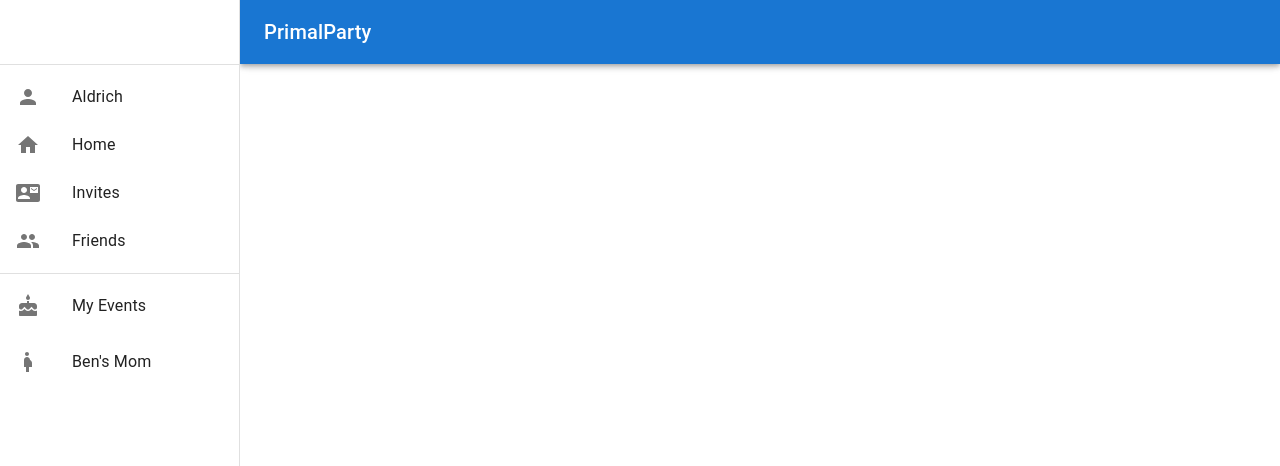
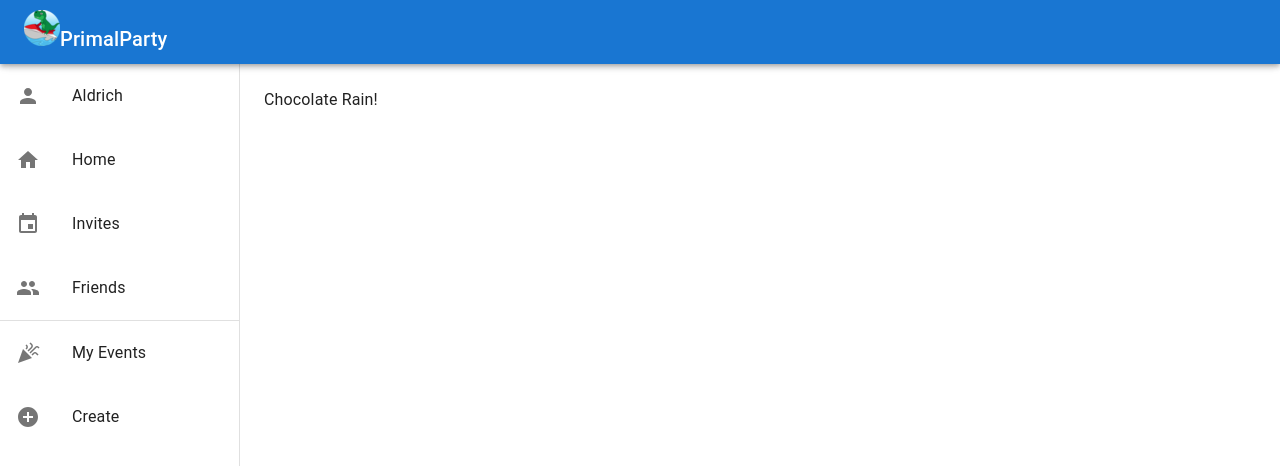
Before and after one commit to Ben2W/PrimalPartyFrontend, a React (Create React App) app: page /dashboard in a window 1280 px wide. Shown: the top 466 px of the page. Built offline with nearby package versions, Linux system fonts and the light colour scheme.

Commit message:
Clipped SideBar + Helper Functions
Finished Clipped SideBar and added helper functions.
ListItemHelper returns a Div for a ListItem, given an ID.
TextHelper returns a String of text given an integer ID.
IconHelper returns an Icon Element given an integer ID as well.

```diff
--- /dev/null
+++ b/src/components/Sidebar/ClippedSideBar.js
@@ -0,0 +1,57 @@
+import * as React from 'react';
+import Box from '@mui/material/Box';
+import Drawer from '@mui/material/Drawer';
+import AppBar from '@mui/material/AppBar';
+import CssBaseline from '@mui/material/CssBaseline';
+import Toolbar from '@mui/material/Toolbar';
+import List from '@mui/material/List';
+import Typography from '@mui/material/Typography';
+import Divider from '@mui/material/Divider';
+import ListItem from '@mui/material/ListItem';
+import ListItemIcon from '@mui/material/ListItemIcon';
+import ListItemText from '@mui/material/ListItemText';
+import ListItemHelper from "./ListItemHelper"
+import PrimalJetLogo from "./resizedLogo.png"
+
+const drawerWidth = 240;
+
+export default function ClippedDrawer() {
+  return (
+    <Box sx={{ display: 'flex' }}>
+      <CssBaseline />
+      <AppBar position="fixed" sx={{ zIndex: (theme) => theme.zIndex.drawer + 1 }}>
+        <Toolbar>
+          <Typography variant="h6" noWrap component="div">
+          <img src={PrimalJetLogo}/ >
+            PrimalParty
+          </Typography>
+        </Toolbar>
+      </AppBar>
+      <Drawer
+        variant="permanent"
+        sx={{
+          width: drawerWidth,
+          flexShrink: 0,
+          [`& .MuiDrawer-paper`]: { width: drawerWidth, boxSizing: 'border-box' },
+        }}
+      >
+        <Toolbar />
+        <Box sx={{ overflow: 'auto' }}>
+            {ListItemHelper(1)}
+            {ListItemHelper(2)}
+            {ListItemHelper(3)}
+            {ListItemHelper(4)}
+            <Divider />
+            {ListItemHelper(5)}
+            {ListItemHelper(6)}
+        </Box>
+      </Drawer>
+      <Box component="main" sx={{ flexGrow: 1, p: 3 }}>
+        <Toolbar />
+        <Typography paragraph>
+            Chocolate Rain!
+        </Typography>
+      </Box>
+    </Box>
+  );
+}
--- /dev/null
+++ b/src/components/Sidebar/IconHelper.js
@@ -0,0 +1,27 @@
+import React from "react";
+import DisabledByDefaultIcon from '@mui/icons-material/DisabledByDefault';
+import PersonIcon from '@mui/icons-material/Person';
+import HomeIcon from '@mui/icons-material/Home';
+import InsertInvitationIcon from '@mui/icons-material/InsertInvitation';
+import GroupIcon from '@mui/icons-material/Group';
+import CelebrationIcon from '@mui/icons-material/Celebration';
+import AddCircleIcon from '@mui/icons-material/AddCircle';
+
+export default function IconHelper(id){
+    switch (id){
+        case 1:
+            return <PersonIcon/>;
+        case 2:
+            return <HomeIcon/>;
+        case 3:
+            return <InsertInvitationIcon/>;
+        case 4:
+            return <GroupIcon/>
+        case 5:
+            return <CelebrationIcon/>
+        case 6:
+            return <AddCircleIcon/>
+        default:
+            return <DisabledByDefaultIcon/>;
+    }
+}
--- /dev/null
+++ b/src/components/Sidebar/ListItemHelper.js
@@ -0,0 +1,22 @@
+import React from "react";
+import IconHelper from "./IconHelper"
+import List from '@mui/material/List';
+import ListItem from '@mui/material/ListItem';
+import ListItemIcon from '@mui/material/ListItemIcon';
+import ListItemText from '@mui/material/ListItemText';
+import TextHelper from "./TextHelper"
+
+export default function ListItemHelper(id){
+    return (
+        <div>
+            <List>
+                <ListItem button>
+                    <ListItemIcon>
+                        {IconHelper(id)}
+                    </ListItemIcon>
+                    <ListItemText primary={TextHelper(id)}/>
+                </ListItem>
+            </List>
+        </div>
+    )
+}
--- a/src/components/SideBar.js
+++ b/src/components/Sidebar/SideBar.js
@@ -14,7 +14,7 @@ import InboxIcon from '@mui/icons-material/MoveToInbox';
 import MailIcon from '@mui/icons-material/Mail';
 import PersonIcon from '@mui/icons-material/Person';
 import HomeIcon from '@mui/icons-material/Home';
-import ChooseIcon from "./ChooseIcon"
+import ChooseIcon from "../ChooseIcon"
 import CakeIcon from '@mui/icons-material/Cake';
 import PregnantWomanIcon from '@mui/icons-material/PregnantWoman';
 
--- /dev/null
+++ b/src/components/Sidebar/TextHelper.js
@@ -0,0 +1,26 @@
+import React from "react";
+
+export default function TextHelper(id){
+    switch(id){
+        case 1:
+            return "Aldrich";
+            break;
+        case 2:
+            return "Home"
+            break;
+        case 3:
+            return "Invites"
+            break;
+        case 4:
+            return "Friends"
+            break;
+        case 5:
+            return "My Events"
+            break;
+        case 6:
+            return "Create"
+            break;
+        default:
+            return "Default";
+    }
+}
--- a/src/pages/Dashboard.js
+++ b/src/pages/Dashboard.js
@@ -1,10 +1,11 @@
 import React from 'react';
-import SideBar from '../components/SideBar';
+import ClippedSideBar from "../components/Sidebar/ClippedSideBar"
+
 
 function Dashboard() {
   return (
     <div className="Dashboard">
-      <SideBar />
+      <ClippedSideBar />
     </div>
   );
 }
```
Also changed, not shown: src/components/Sidebar/FunctionReferences.js (renamed from src/components/FunctionReferences.js), src/components/Sidebar/defaultLogo.png (added), src/components/Sidebar/resizedLogo.png (added).
